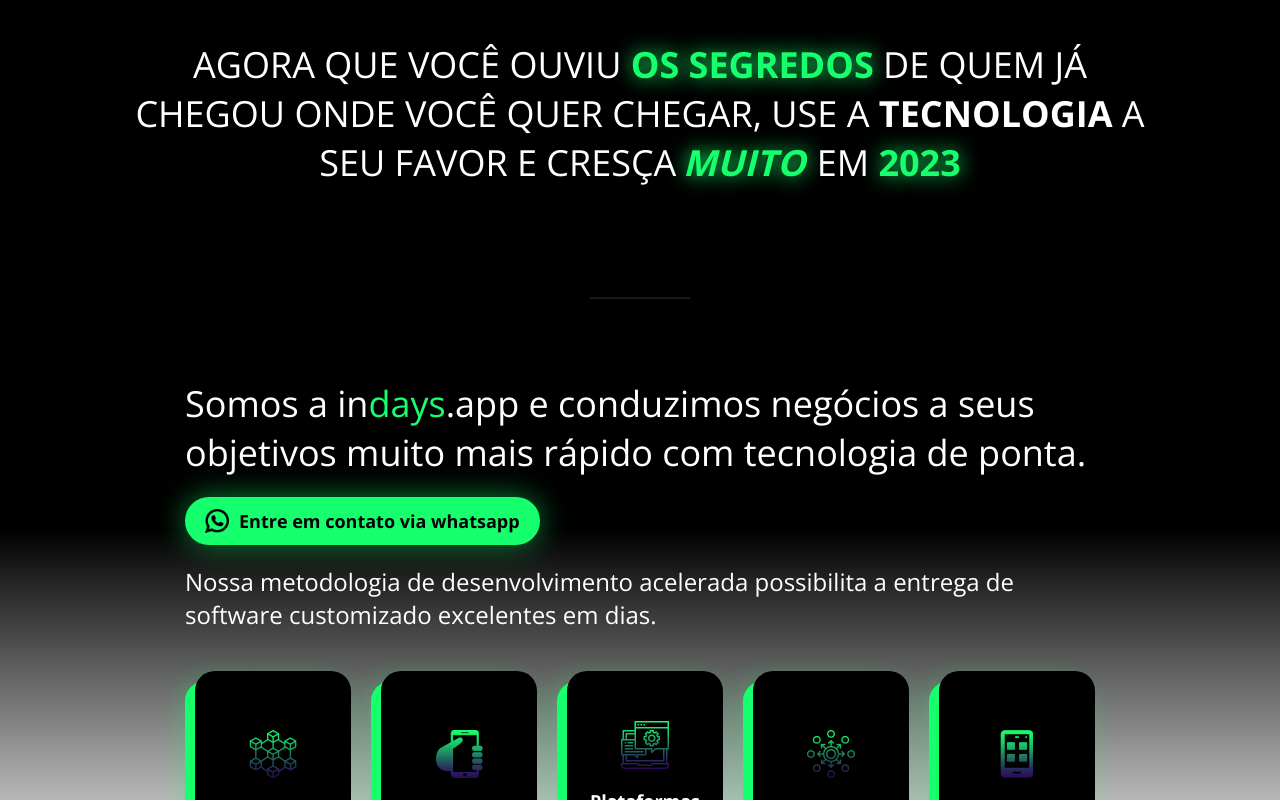
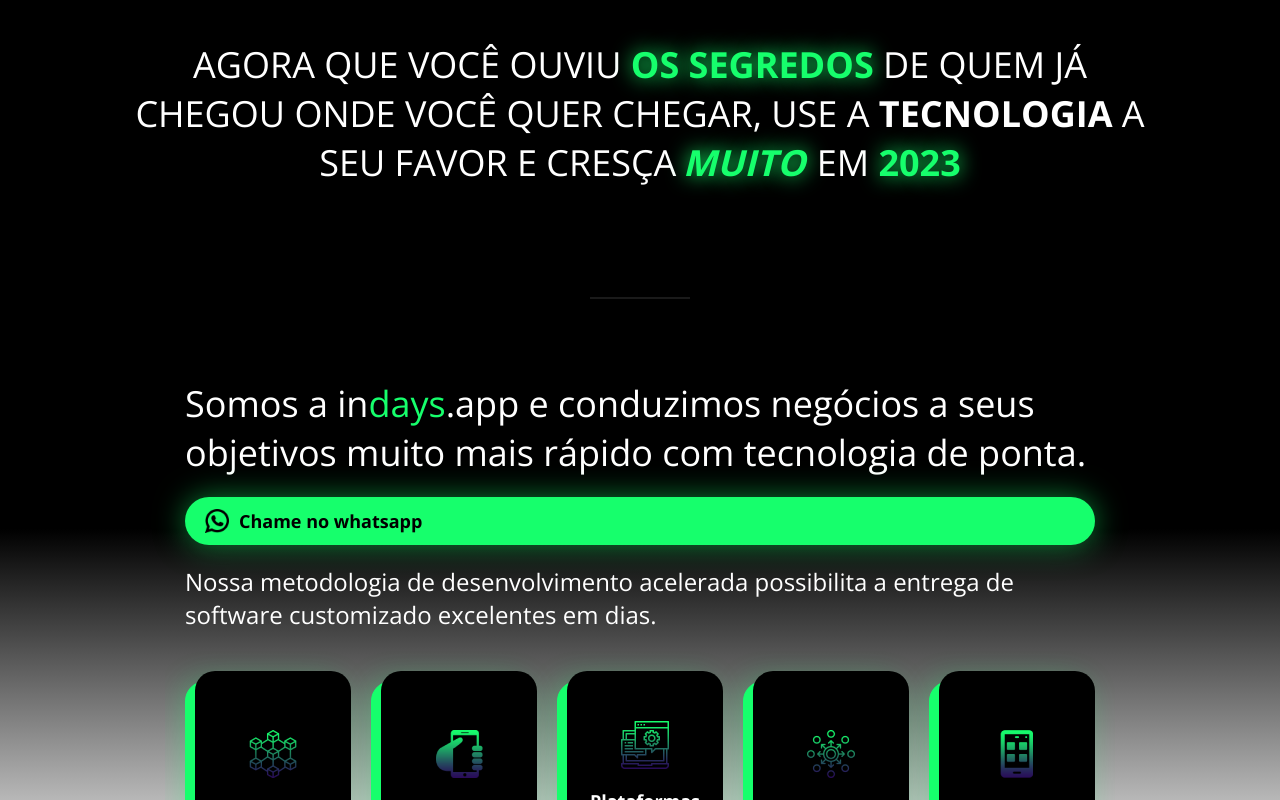
Before and after one commit to loliveirawebdev/indays.app-landing-page, a Next.js app: page /nitro-10x in a window 1280 px wide. Shown: the top 800 px of the page. Built offline with nearby package versions, Linux system fonts and the light colour scheme; no server answers.

Commit message:
fix: whatsapp button

```diff
--- a/i18n/pages/Nitro10x/pt-BR.json
+++ b/i18n/pages/Nitro10x/pt-BR.json
@@ -9,7 +9,7 @@
   "presentation": {
     "title": "Somos a in<span>days</span>.app e conduzimos negócios a seus objetivos muito mais rápido com tecnologia de ponta.",
     "subtitle": "Nossa metodologia de desenvolvimento acelerada possibilita a entrega de software customizado excelentes em dias.",
-    "contact": "Entre em contato via whatsapp"
+    "contact": "Chame no whatsapp"
   },
   "cards": [
     {
--- a/styles/Nitro10x.module.scss
+++ b/styles/Nitro10x.module.scss
@@ -109,10 +109,6 @@
         background: $nitro-green;
         box-shadow: 0px 0px 30px 0px rgba(22, 255, 108, 0.5);
 
-        @include tablet {
-          max-width: 35.46rem;
-        }
-
         color: $black;
         font-weight: bold;
         font-size: $font-sm;
```
